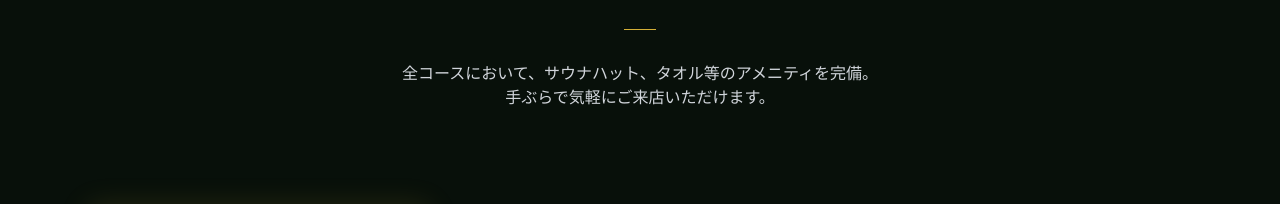
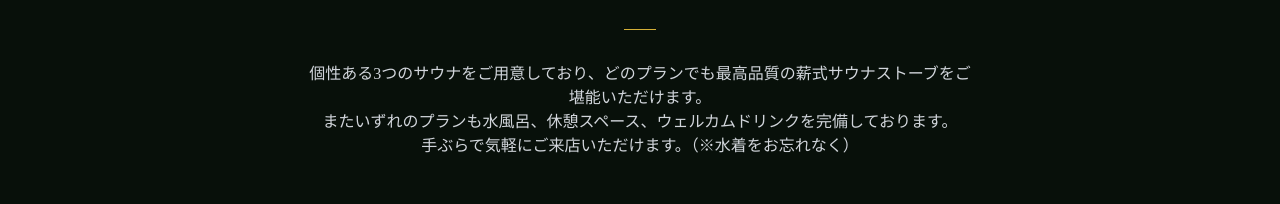
Before and after one commit to ryo-salus/sauna2604, a plain HTML site: page index.html in a window 1280 px wide. Shown: the part 3468-3672 px from the top of the page. Drawn offline with nearby package versions, Linux system fonts and the light colour scheme; grey boxes are pictures that could not be loaded.

Commit message:
Modify course details and image in index.html
Updated course description and changed image source for Standard course.

```diff
--- a/index.html
+++ b/index.html
@@ -281,7 +281,8 @@
                 <h2 class="text-2xl md:text-4xl tracking-widest font-semibold text-white">趣の異なる、3つの極上空間</h2>
                 <div class="w-8 h-px bg-gold mx-auto mt-8"></div>
                 <p class="text-gray-300 mt-8 max-w-2xl mx-auto leading-loose text-sm md:text-base">
-                    全コースにおいて、サウナハット、タオル等のアメニティを完備。<br class="hidden md:block">手ぶらで気軽にご来店いただけます。
+                    個性ある3つのサウナをご用意しており、どのプランでも最高品質の薪式サウナストーブをご堪能いただけます。<br class="hidden md:block">
+                    またいずれのプランも水風呂、休憩スペース、ウェルカムドリンクを完備しております。<br class="hidden md:block">手ぶらで気軽にご来店いただけます。（※水着をお忘れなく）
                 </p>
             </div>
 
@@ -309,7 +310,7 @@
                 <div class="fade-up delay-100 bg-forest-900 border border-white/10 rounded-sm overflow-hidden group hover:border-gold/30 hover:shadow-[0_0_20px_rgba(212,175,55,0.1)] transition-all duration-300 relative shadow-md">
                     <div class="absolute top-0 right-0 bg-white/20 text-white px-4 py-1.5 font-bold text-xs tracking-widest z-10">5/20(水)まで</div>
                     <div class="h-56 relative overflow-hidden">
-                        <img src="https://sauna-jpn.com/wp-content/uploads/2026/03/auroom-wellness-U8X1b0H3V8U-unsplash.jpg" alt="Standardコース" class="w-full h-full object-cover group-hover:scale-105 transition-transform duration-700">
+                        <img src="https://sauna-jpn.com/wp-content/uploads/2026/04/Gemini_Generated_Image_88jien88jien88ji.png" alt="Standardコース" class="w-full h-full object-cover group-hover:scale-105 transition-transform duration-700">
                         <div class="absolute top-0 left-0 bg-forest-950/60 backdrop-blur-sm text-white px-5 py-2 font-bold tracking-widest text-xs uppercase">Standard</div>
                     </div>
                     <div class="p-8">
```
